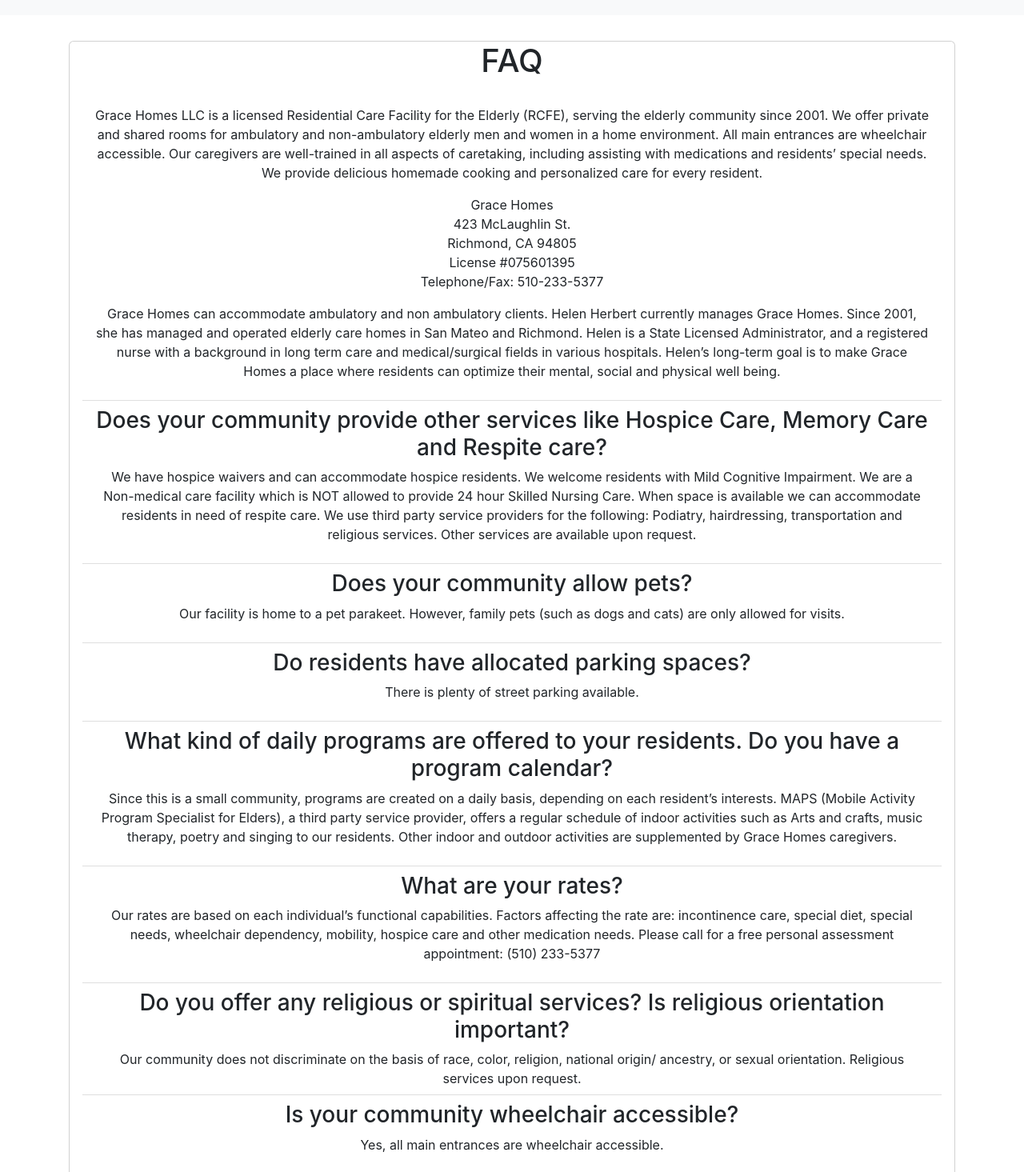
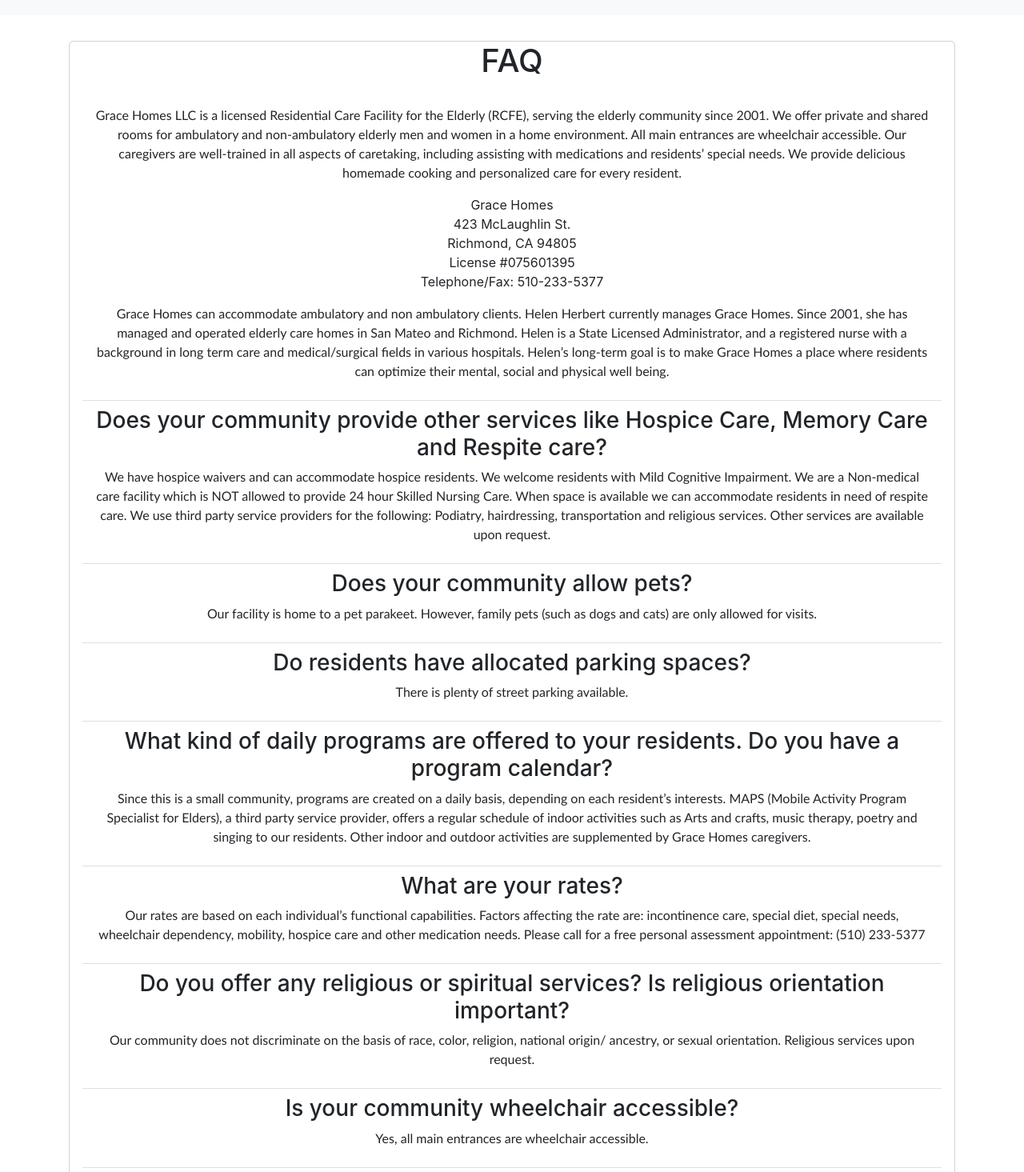
Before and after one commit to Vavarooks/Residents, a React (Create React App) app in the folder client/: page /faq in a window 1280 px wide. Shown: the part 45-1510 px from the top of the page at 80% size. Built offline with nearby package versions, Linux system fonts and the light colour scheme.

Commit message:
Changed Fonts

```diff
--- a/client/src/App.css
+++ b/client/src/App.css
@@ -41,3 +41,10 @@
     transform: rotate(360deg);
   }
 }
+
+.Fonts {
+  font-family: 'Trebuchet MS', 'Lucida Sans Unicode', 'Lucida Grande', 'Lucida Sans';
+  font-size: medium;
+  /* $font-family-sans-serif: system-ui,-apple-system,"Segoe UI",Roboto,"Helvetica Neue","Noto Sans","Liberation Sans",Basic web fallback
+  Arial,sans-serif,"Apple Color Emoji", "Segoe UI Emoji", "Segoe UI Symbol", "Noto Color Emoji" !default; */
+}
--- a/client/src/views/About.jsx
+++ b/client/src/views/About.jsx
@@ -7,9 +7,9 @@
                 <div className="card">
                     <h1>About</h1>
                     <div className="card-body">
-                        <p>Araceli Emerick founded Applewood Residents in BLANK. She is a state licensed administrator, and a registered nurse with a background in long term care, medical and surgical fields.</p>
-                        <p>The goal of Applewood Residents is to be a place where residents can optimize their mental, social, and physical well-being.</p>
-                        <p>Our Staff prides them selves on providing exeptional service around the clock.</p>
+                        <p className="Fonts">Araceli Emerick founded Applewood Residents in BLANK. She is a state licensed administrator, and a registered nurse with a background in long term care, medical and surgical fields.</p>
+                        <p className="Fonts">The goal of Applewood Residents is to be a place where residents can optimize their mental, social, and physical well-being.</p>
+                        <p className="Fonts">Our Staff prides them selves on providing exeptional service around the clock.</p>
                     </div>
                 </div>
             </div>
--- a/client/src/views/Faq.jsx
+++ b/client/src/views/Faq.jsx
@@ -9,7 +9,7 @@
                     <div className="card-body">
                         <ul className="list-group list-group-flush">
                             <li className="list-group-item">
-                                <p>Grace Homes LLC is a licensed Residential Care Facility for the Elderly (RCFE), serving the elderly community since 2001.
+                                <p className="Fonts">Grace Homes LLC is a licensed Residential Care Facility for the Elderly (RCFE), serving the elderly community since 2001.
                                     We offer private and shared rooms for ambulatory and non-ambulatory elderly men and women in a home environment.
                                     All main entrances are wheelchair accessible.
                                     Our caregivers are well-trained in all aspects of caretaking, including assisting with medications and residents’ special needs. We provide delicious homemade cooking and personalized care for every resident.</p>
@@ -20,13 +20,13 @@
                                 License #075601395<br/>
                                 Telephone/Fax: 510-233-5377<br/>
                                 </address>
-                                <p>Grace Homes can accommodate ambulatory and non ambulatory clients.
+                                <p className="Fonts">Grace Homes can accommodate ambulatory and non ambulatory clients.
                                     Helen Herbert currently manages Grace Homes. Since 2001, she has managed and operated elderly care homes in San Mateo and Richmond. Helen is a State Licensed Administrator, and a registered nurse with a background in long term care and medical/surgical fields in various hospitals.
                                     Helen’s long-term goal is to make Grace Homes a place where residents can optimize their mental, social and physical well being.</p>
                             </li>
                             <li className="list-group-item">
                                 <h3> Does your community provide other services like Hospice Care, Memory Care and Respite care?</h3>
-                                <p>We have hospice waivers and can accommodate hospice residents.
+                                <p className="Fonts">We have hospice waivers and can accommodate hospice residents.
                                     We welcome residents with Mild Cognitive Impairment.
                                     We are a Non-medical care facility which is NOT allowed to provide 24 hour Skilled Nursing Care.
                                     When space is available we can accommodate residents in need of respite care.
@@ -35,34 +35,34 @@
                             </li>
                             <li className="list-group-item">
                                 <h3>Does your community allow pets?</h3>
-                                <p> Our facility is home to a pet parakeet.  However, family pets (such as dogs and cats) are only allowed for visits.</p>
+                                <p className="Fonts"> Our facility is home to a pet parakeet.  However, family pets (such as dogs and cats) are only allowed for visits.</p>
                             </li>
                             <li className="list-group-item">
                                 <h3> Do residents have allocated parking spaces?</h3>
-                                <p> There is plenty of street parking available.</p>
+                                <p className="Fonts"> There is plenty of street parking available.</p>
                             </li>
                             <li className="list-group-item">
                                 <h3>What kind of daily programs are offered to your residents. Do you have a program calendar?</h3>
-                                <p> Since this is a small community, programs are created on a daily basis, depending on each resident’s interests.
+                                <p className="Fonts"> Since this is a small community, programs are created on a daily basis, depending on each resident’s interests.
                                     MAPS (Mobile Activity Program Specialist for Elders), a third party service provider, offers a regular schedule of indoor activities such as Arts and crafts, music therapy, poetry and singing to our residents.
                                     Other indoor and outdoor activities are supplemented by Grace Homes caregivers.</p>
                             </li>
                             <li className="list-group-item">
                                 <h3>What are your rates?</h3>
-                                <p>Our rates are based on each individual’s functional capabilities.  Factors affecting the rate are: incontinence care, special diet, special needs, wheelchair dependency, mobility, hospice care and other medication needs.
+                                <p className="Fonts">Our rates are based on each individual’s functional capabilities.  Factors affecting the rate are: incontinence care, special diet, special needs, wheelchair dependency, mobility, hospice care and other medication needs.
                                 Please call for a free personal assessment appointment: (510) 233-5377</p>
                             </li>
                             <li className="list-group-item">
                                 <h3>Do you offer any religious or spiritual services? Is religious orientation important?</h3>
-                                Our community does not discriminate on the basis of race, color, religion, national origin/ ancestry, or sexual orientation.  Religious services upon request.
+                                <p className="Fonts">Our community does not discriminate on the basis of race, color, religion, national origin/ ancestry, or sexual orientation.  Religious services upon request.</p>
                             </li>
                             <li className="list-group-item">
                                 <h3>Is your community wheelchair accessible?</h3>
-                                <p>Yes, all main entrances are wheelchair accessible.</p>
+                                <p className="Fonts">Yes, all main entrances are wheelchair accessible.</p>
                             </li>
                             <li className="list-group-item">
                                 <h3> What is the surrounding neighborhood like? Is there a shopping center nearby? What about medical centers, hospitals and pharmacies?</h3>
-                                <p>Our community is within walking distance from El Cerrito Del Norte BART station, restaurants, shopping centers, grocery stores, drug stores, postal service, banks and hardware stores. There are two (2) hospitals within 10-20 minutes’ drive from the facility, and a fire station 5 minutes away by car.</p>
+                                <p className="Fonts">Our community is within walking distance from El Cerrito Del Norte BART station, restaurants, shopping centers, grocery stores, drug stores, postal service, banks and hardware stores. There are two (2) hospitals within 10-20 minutes’ drive from the facility, and a fire station 5 minutes away by car.</p>
                             </li>
                         </ul>
                     </div>
--- a/client/src/views/Services.jsx
+++ b/client/src/views/Services.jsx
@@ -8,14 +8,21 @@
                 <h1>Services</h1>
                 <div className="card-body">
                     <div className="card-text">
-                        <ul class="list-group list-group-flush">
-                            <li class="list-group-item">24-hour supervison</li>
-                            <li class="list-group-item">Supervision of prescribed medication</li>
-                            <li class="list-group-item">Three delectable and nourishing meals a day with some snacks inbetween meals!</li>
-                            <li class="list-group-item">Assistance with personal hygiene: bathing, dressing and incontinence care</li>
-                            <li class="list-group-item">Full linen supply and laundry service</li>
-                            <li class="list-group-item">Respite and short term care avalible</li>
-                            <li class="list-group-item">Hadicap walk-in bathroom</li>
+                        <ul className="list-group list-group-flush">
+                            <li className="list-group-item Fonts">
+                                24-hour supervison</li>
+                            <li className="list-group-item Fonts">
+                                Supervision of prescribed medication</li>
+                            <li className="list-group-item Fonts">
+                                Three delectable and nourishing meals a day with some snacks inbetween meals!</li>
+                            <li className="list-group-item Fonts">
+                                Assistance with personal hygiene: bathing, dressing and incontinence care</li>
+                            <li className="list-group-item Fonts">
+                                Full linen supply and laundry service</li>
+                            <li className="list-group-item Fonts">
+                                Respite and short term care avalible</li>
+                            <li className="list-group-item Fonts">
+                                Hadicap walk-in bathroom</li>
                         </ul>
                     </div>
                 </div>
```
